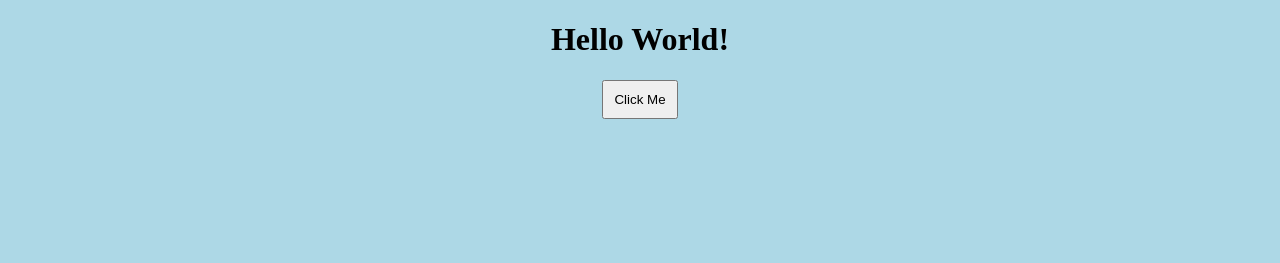
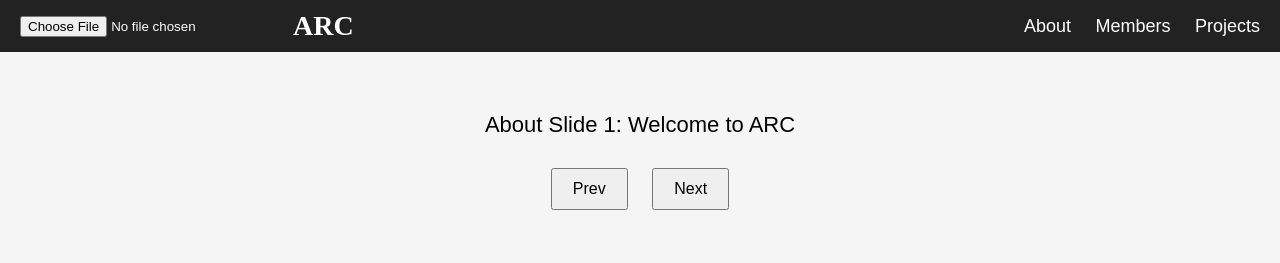
Before and after one commit to Stalonjoyaldsouza/ARC_WEBSITE, a plain HTML site: page index.html in a window 1280 px wide. Drawn offline with Linux system fonts and the light colour scheme.

Commit message:
website structure
Upload image button (top left).

Title "ARC" in Times New Roman.

Navigation bar (About | Members | Projects).

Each section has slides with Prev/Next buttons.

Click menu → switches to that section.

```diff
--- a/index.html
+++ b/index.html
@@ -1,14 +1,141 @@
 <!DOCTYPE html>
-<html>
+<html lang="en">
 <head>
-  <title>My First Site</title>
+  <meta charset="UTF-8">
+  <meta name="viewport" content="width=device-width, initial-scale=1.0">
+  <title>ARC Website</title>
   <style>
-    body { text-align: center; background: lightblue; }
-    button { padding: 10px; }
+    body {
+      margin: 0;
+      font-family: Arial, sans-serif;
+      background: #f5f5f5;
+    }
+
+    /* Top navigation bar */
+    header {
+      display: flex;
+      align-items: center;
+      background: #222;
+      color: white;
+      padding: 10px 20px;
+    }
+
+    header input[type="file"] {
+      margin-right: 20px;
+      color: white;
+    }
+
+    header h1 {
+      font-family: "Times New Roman", Times, serif;
+      margin: 0;
+      flex-grow: 1;
+      font-size: 28px;
+    }
+
+    nav a {
+      color: white;
+      text-decoration: none;
+      margin-left: 20px;
+      font-size: 18px;
+      cursor: pointer;
+    }
+
+    nav a:hover {
+      text-decoration: underline;
+    }
+
+    /* Sections */
+    section {
+      display: none;
+      padding: 40px;
+      text-align: center;
+    }
+
+    section.active {
+      display: block;
+    }
+
+    .slide {
+      display: none;
+    }
+
+    .slide.active {
+      display: block;
+      font-size: 22px;
+      margin: 20px 0;
+    }
+
+    button {
+      margin: 10px;
+      padding: 10px 20px;
+      font-size: 16px;
+    }
   </style>
 </head>
 <body>
-  <h1>Hello World!</h1>
-  <button onclick="alert('You clicked me!')">Click Me</button>
+
+  <!-- Header -->
+  <header>
+    <input type="file" id="uploadImage" accept="image/*">
+    <h1>ARC</h1>
+    <nav>
+      <a onclick="showSection('about')">About</a>
+      <a onclick="showSection('members')">Members</a>
+      <a onclick="showSection('projects')">Projects</a>
+    </nav>
+  </header>
+
+  <!-- About Section -->
+  <section id="about" class="active">
+    <div class="slide active">About Slide 1: Welcome to ARC</div>
+    <div class="slide">About Slide 2: Our Vision</div>
+    <div class="slide">About Slide 3: Our Mission</div>
+    <button onclick="prevSlide('about')">Prev</button>
+    <button onclick="nextSlide('about')">Next</button>
+  </section>
+
+  <!-- Members Section -->
+  <section id="members">
+    <div class="slide active">Members Slide 1: Team Leader</div>
+    <div class="slide">Members Slide 2: Team Members</div>
+    <div class="slide">Members Slide 3: Contributors</div>
+    <button onclick="prevSlide('members')">Prev</button>
+    <button onclick="nextSlide('members')">Next</button>
+  </section>
+
+  <!-- Projects Section -->
+  <section id="projects">
+    <div class="slide active">Projects Slide 1: Project Alpha</div>
+    <div class="slide">Projects Slide 2: Project Beta</div>
+    <div class="slide">Projects Slide 3: Project Gamma</div>
+    <button onclick="prevSlide('projects')">Prev</button>
+    <button onclick="nextSlide('projects')">Next</button>
+  </section>
+
+  <script>
+    // Show specific section
+    function showSection(sectionId) {
+      document.querySelectorAll("section").forEach(sec => sec.classList.remove("active"));
+      document.getElementById(sectionId).classList.add("active");
+    }
+
+    // Slide control
+    function nextSlide(sectionId) {
+      const section = document.getElementById(sectionId);
+      const slides = section.querySelectorAll(".slide");
+      let index = [...slides].findIndex(s => s.classList.contains("active"));
+      slides[index].classList.remove("active");
+      slides[(index + 1) % slides.length].classList.add("active");
+    }
+
+    function prevSlide(sectionId) {
+      const section = document.getElementById(sectionId);
+      const slides = section.querySelectorAll(".slide");
+      let index = [...slides].findIndex(s => s.classList.contains("active"));
+      slides[index].classList.remove("active");
+      slides[(index - 1 + slides.length) % slides.length].classList.add("active");
+    }
+  </script>
+
 </body>
 </html>
```
